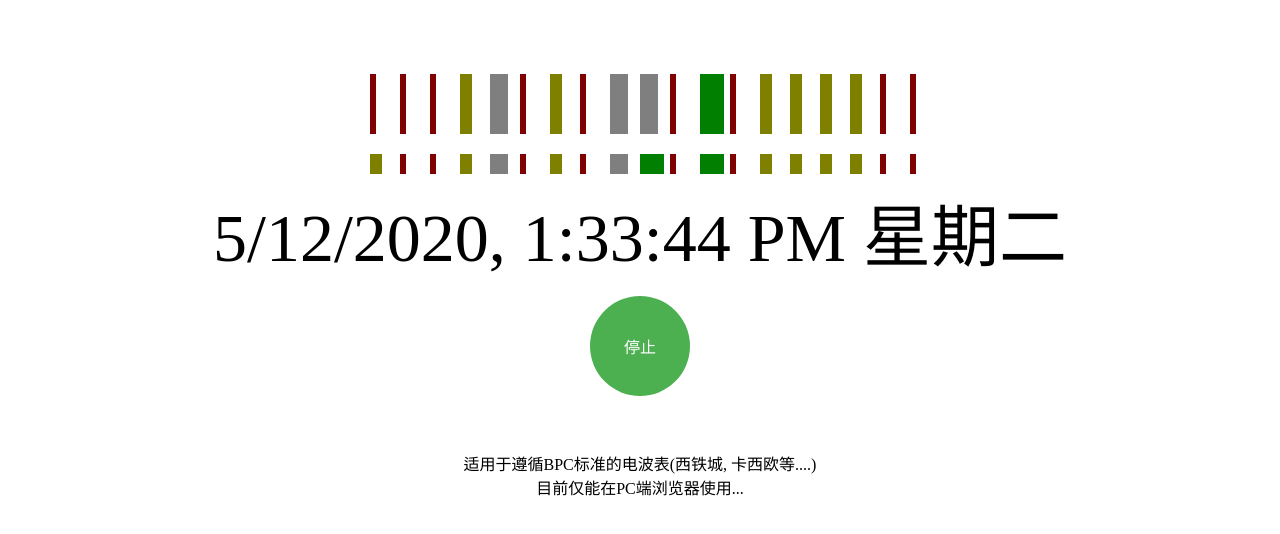
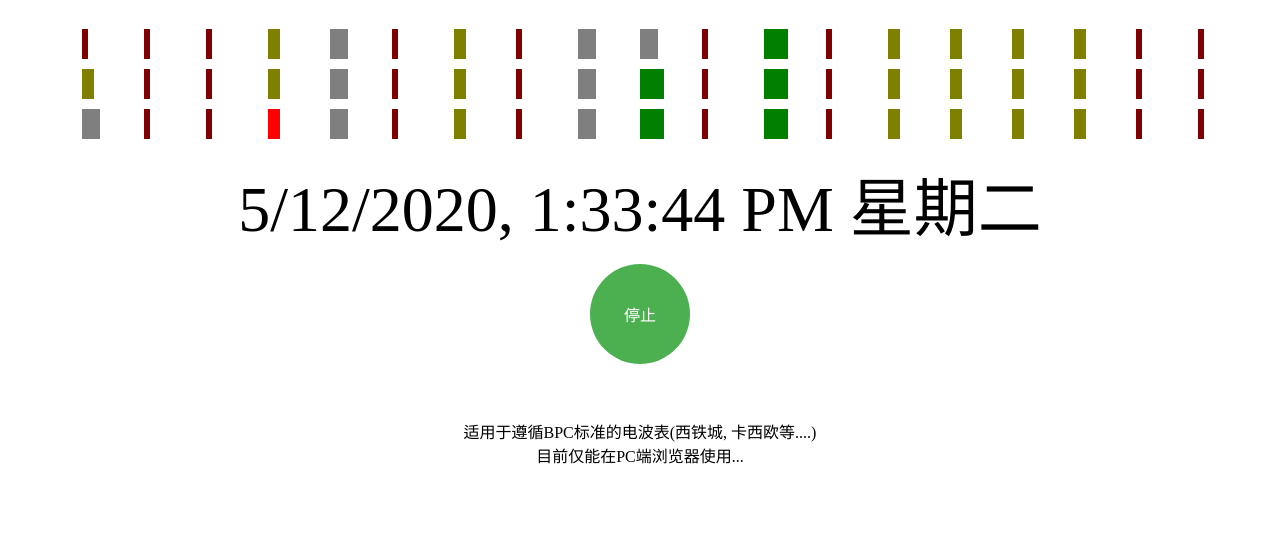
Before and after one commit to NileLion666/NileLion666.github.io, a plain HTML site: page index.html in a window 1280 px wide. Both pictures are taken after a click on the button "开始对时". Drawn offline with Linux system fonts and the light colour scheme.

Commit message:
修改代码

```diff
--- a/bpc.js
+++ b/bpc.js
@@ -234,26 +234,33 @@
         }
     });
 
+    var pageWidth = Math.max(     document.body.scrollWidth,
+        document.documentElement.scrollWidth,
+        document.body.offsetWidth,
+        document.documentElement.offsetWidth,
+        document.documentElement.clientWidth
+    );
+
     var nowtime = document.getElementById('time');
     var canvas = document.getElementById('canvas');
     var ctx2d = canvas.getContext('2d');
     var w = canvas.width;
     var h = canvas.height;
+
     render();
-
     function render() {
         var nnow = new Date();
 
         nowtime.innerText = nnow.toLocaleString()+' 星期'+'日一二三四五六'.charAt(nnow.getDay());
 
         var i;
-        ctx2d.clearRect(0, 0, w, h);
+        ctx2d.clearRect(0, 0, pageWidth, h);
         if (!signal) {
             requestAnimationFrame(render);
             return;
         }
+
         var now = Math.floor(Date.now() / 1000) % 60;
-
         for (i = 0; i < signal.length; i++) {
             if (i == now) {
                 ctx2d.fillStyle = "#FF0000";
@@ -263,7 +270,12 @@
                 else if (signal[i] < 0.35) ctx2d.fillStyle = "#7F7F7F";
                 else ctx2d.fillStyle = "#007F00";
             }
-            ctx2d.fillRect((i % 20) * 30, Math.floor(i / 20) * 80, 30 * signal[i] * 2, 60);
+
+            var x = (i % 20) * ((pageWidth - 40.0) / 20.0);
+            var y = Math.floor(i / 20.0) * 40.0;
+            var width = 30.0 * signal[i] * 2;
+            var height = 30.0;
+            ctx2d.fillRect(x, y, width, height);
         }
         requestAnimationFrame(render);
     }
--- a/index.html
+++ b/index.html
@@ -1,17 +1,13 @@
 <!doctype html>
 <html lang="en">
 <head>
-  <meta name="viewport" content="width=device-width,initial-scale=1">
+  <meta name="viewport" content="width=device-width, initial-scale=1.0, minimum-scale=1.0, maximum-scale=1.0, user-scalable=no">
+  <meta name="apple-touch-fullscreen" content="yes">
+  <meta name="apple-mobile-web-app-capable" content="yes">
   <title>在线电波对时</title>
   <style>
 	#time{
-		font-size: 68px;
-		font-weight: normal;
-		color: #000;
-	}
-	#timeTitle{
-		font-size: 24px;
-		font-weight: normal;
+		font-size: 64px;
 		color: #000;
 	}
 	.button{
@@ -29,12 +25,26 @@
 	}
 
   </style>
+  <script type="text/javascript">
+  	window.onload = function(){
+  		var pageWidth = Math.max(     document.body.scrollWidth,
+        	document.documentElement.scrollWidth,
+        	document.body.offsetWidth,
+        	document.documentElement.offsetWidth,
+        	document.documentElement.clientWidth
+    	);
+		document.getElementById("canvas").width = pageWidth - 40;
+		document.getElementById("canvas").height = 120;
+	}
+  </script>
 </head>
 <body>
-	<table style="width: 100%; height: 100%; padding-top: 5%; padding-bottom: 10%;">
+	<center>
+		<table style="width: 100%; height: 100%;">
 	<tr>
 		<td valign="middle" align="center">
-      <canvas id="canvas" width="600" height="100"></canvas>
+			<br>
+			<canvas id="canvas"></canvas>
 		</td>
 	</tr>
 	<tr>
@@ -56,5 +66,6 @@
 		</td>
 	</tr>
 	</table>
+	</center>
 </body>
 </html>
```
Lines whose indentation alone changed are shown as unchanged.
